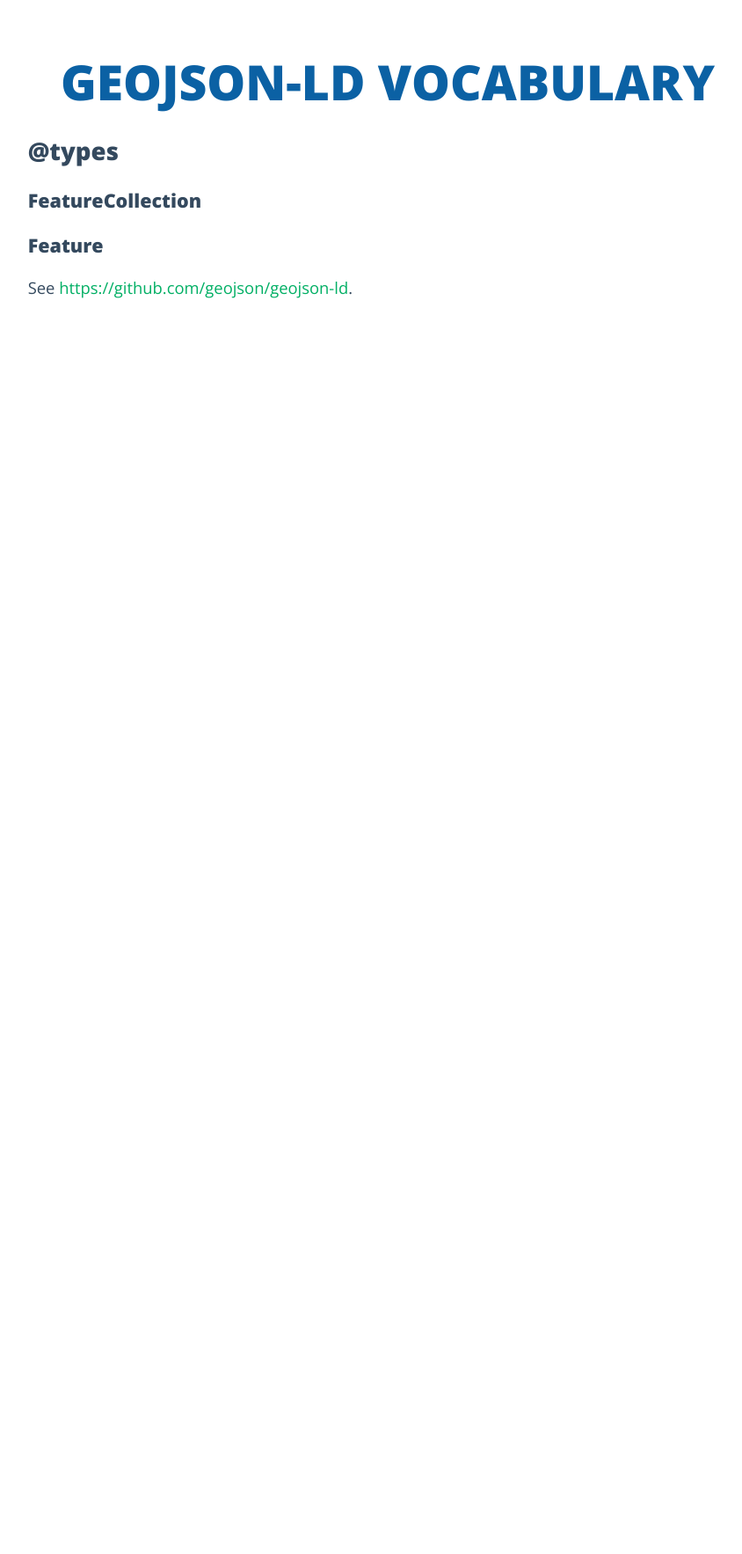
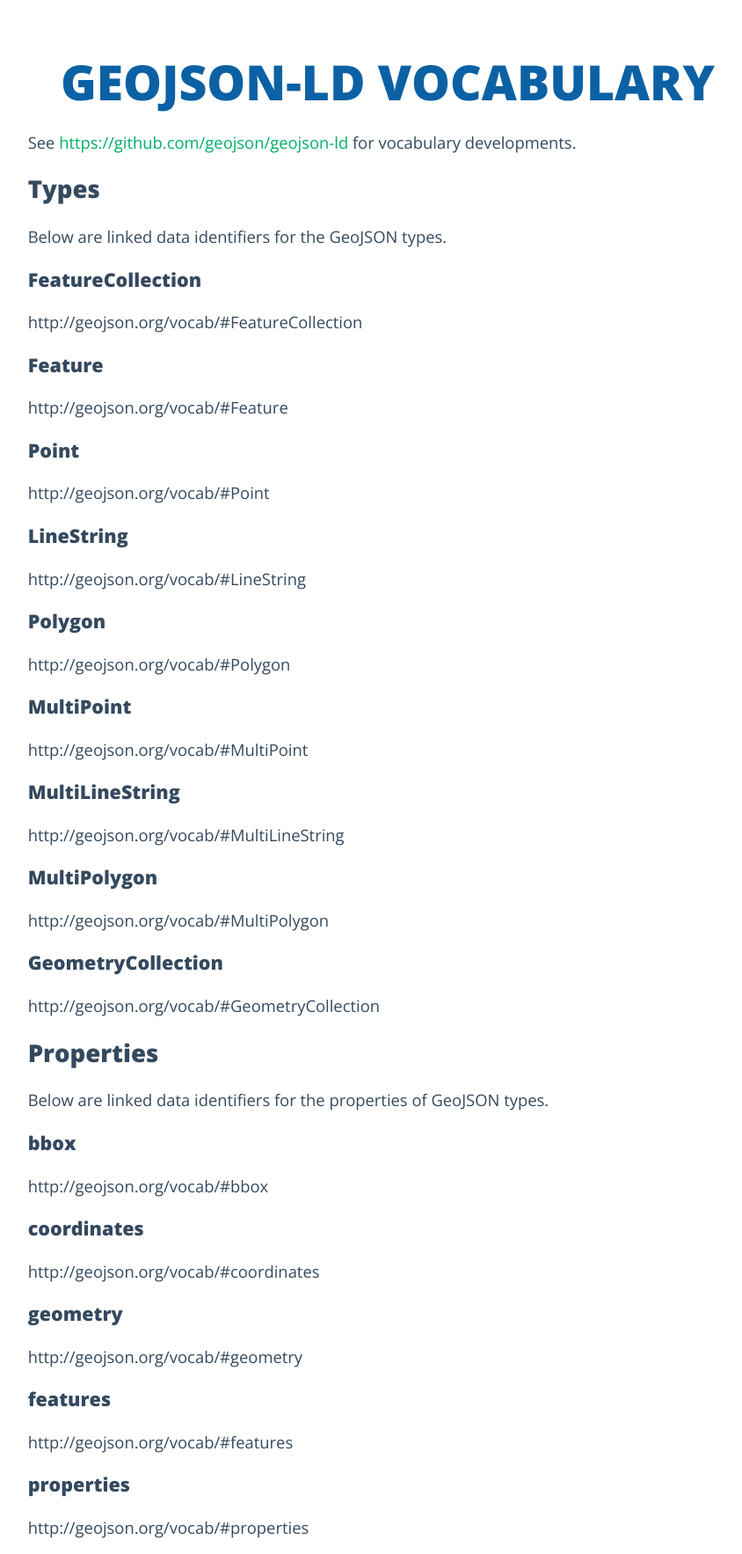
Before and after one commit to geojson/geojson.github.io, a Jekyll site: the page built from _posts/2014-03-06-geojson-vocab.md, in a window 1280 px wide. Shown: the whole page at 88% size, without its empty margins (199-1043 px from the left). Built offline with Jekyll 4.4.1, drawn with Linux system fonts in a browser that asks for light colours; Markdown is read by kramdown in place of the engine named in the settings; before the commit the page ends 900 px from its top, so only the background shows below that.

Commit message:
Add all the GeoJSON types and properties.

```diff
--- a/_posts/2014-03-06-geojson-vocab.md
+++ b/_posts/2014-03-06-geojson-vocab.md
@@ -6,10 +6,69 @@ permalink: /vocab
 
 # GeoJSON-LD Vocabulary
 
-## @types
+See [https://github.com/geojson/geojson-ld](https://github.com/geojson/geojson-ld)
+for vocabulary developments.
+
+## Types
+
+Below are linked data identifiers for the GeoJSON types.
 
 ### FeatureCollection
 
+http://geojson.org/vocab/#FeatureCollection
+
 ### Feature
 
-See [https://github.com/geojson/geojson-ld](https://github.com/geojson/geojson-ld).
+http://geojson.org/vocab/#Feature
+
+### Point
+
+http://geojson.org/vocab/#Point
+
+### LineString
+
+http://geojson.org/vocab/#LineString
+
+### Polygon
+
+http://geojson.org/vocab/#Polygon
+
+### MultiPoint
+
+http://geojson.org/vocab/#MultiPoint
+
+### MultiLineString
+
+http://geojson.org/vocab/#MultiLineString
+
+### MultiPolygon
+
+http://geojson.org/vocab/#MultiPolygon
+
+### GeometryCollection
+
+http://geojson.org/vocab/#GeometryCollection
+
+## Properties
+
+Below are linked data identifiers for the properties of GeoJSON types.
+
+### bbox
+
+http://geojson.org/vocab/#bbox
+
+### coordinates
+
+http://geojson.org/vocab/#coordinates
+
+### geometry
+
+http://geojson.org/vocab/#geometry
+
+### features
+
+http://geojson.org/vocab/#features
+
+### properties
+
+http://geojson.org/vocab/#properties
```
